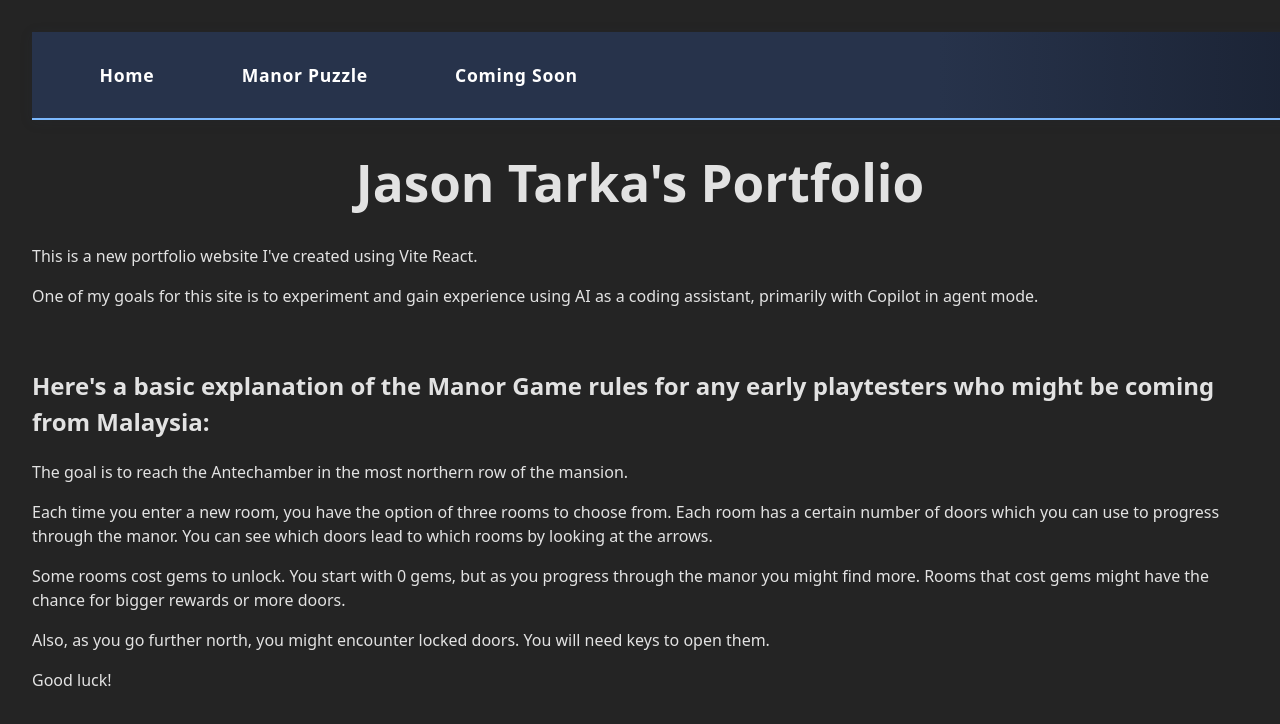
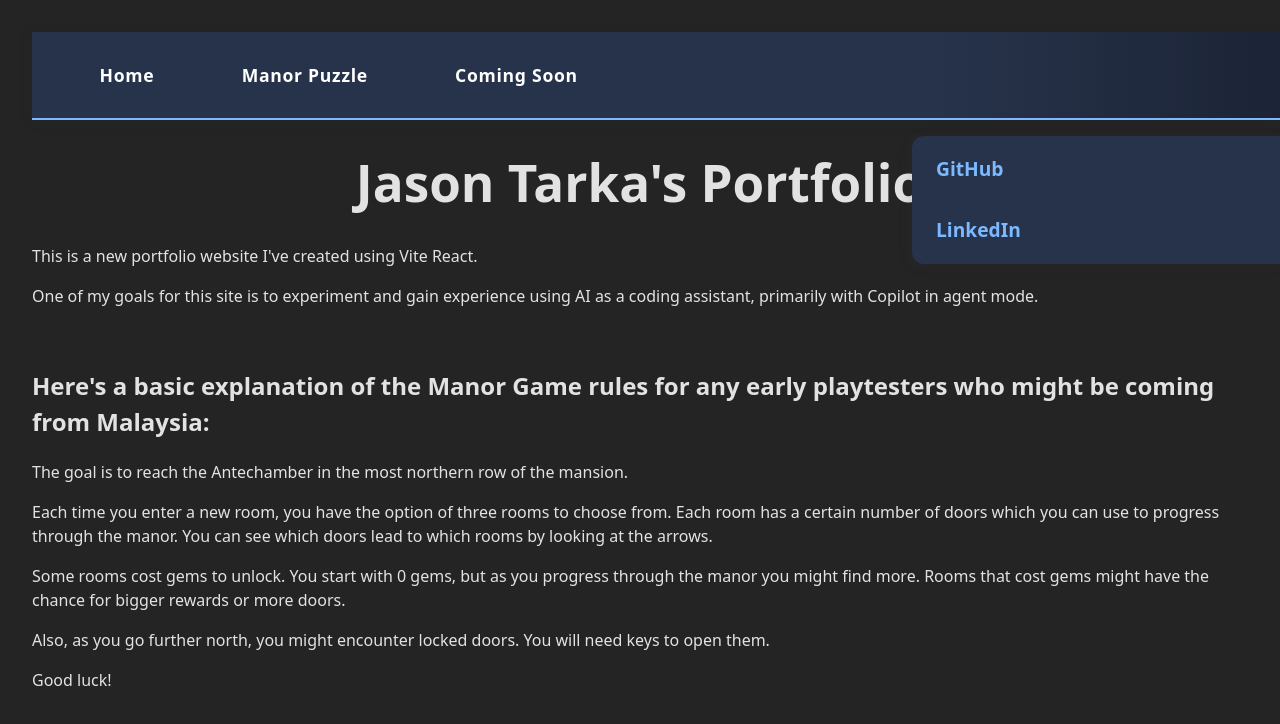
Before and after one commit to JasonMTarka/react-vite-portfolio, a React (Vite) app: page / in a window 1280 px wide. Shown: the top 724 px of the page. Built offline with nearby package versions, Linux system fonts and the light colour scheme.

Commit message:
Added basic sidebar component

```diff
--- a/src/CSS/App.css
+++ b/src/CSS/App.css
@@ -1,10 +1,42 @@
 #root {
-  max-width: 1280px;
+  max-width: 1600px;
   margin: 0 auto;
   padding: 2rem;
   text-align: center;
 }
 
 .home-container {
+  max-width: 1600px;
   text-align: left;
 }
+
+.sidebar {
+  position: fixed;
+  top: 25%;
+  right: 0;
+  transform: translateY(-50%);
+  background: #27334b;
+  color: #fff;
+  padding: 1.2em 1.5em;
+  border-radius: 12px 0 0 12px;
+  box-shadow: -2px 2px 12px rgba(60, 60, 100, 0.13);
+  z-index: 1000;
+  min-width: 20rem;
+  display: flex;
+  flex-direction: column;
+  align-items: flex-start;
+  gap: 2em;
+}
+
+.sidebar-link {
+  color: #7cb9ff;
+  text-decoration: none;
+  font-weight: 600;
+  transition: color 0.2s;
+  font-size: larger;
+}
+
+.sidebar-link:hover {
+  color: #fff;
+  text-decoration: underline;
+}
--- a/src/Components/Home.tsx
+++ b/src/Components/Home.tsx
@@ -1,8 +1,10 @@
 import React from "react";
+import Sidebar from "./Sidebar";
 
 const Home: React.FC = () => {
   return (
-    <div className="home-container">
+    <div className="home-container" style={{ position: "relative" }}>
+      <Sidebar />
       <h1 style={{ textAlign: "center" }}>Jason Tarka's Portfolio</h1>
       <p>This is a new portfolio website I've created using Vite React.</p>
       <p>
--- /dev/null
+++ b/src/Components/Sidebar.tsx
@@ -0,0 +1,27 @@
+import React from "react";
+import "../CSS/App.css"; // Import the CSS file for styling
+
+const Sidebar: React.FC = () => {
+  return (
+    <div className="sidebar">
+      <a
+        href="https://github.com/JasonMTarka/"
+        target="_blank"
+        rel="noopener noreferrer"
+        className="sidebar-link"
+      >
+        GitHub
+      </a>
+      <a
+        href="https://www.linkedin.com/in/jason-t-342b371a6/"
+        target="_blank"
+        rel="noopener noreferrer"
+        className="sidebar-link"
+      >
+        LinkedIn
+      </a>
+    </div>
+  );
+};
+
+export default Sidebar;
```
